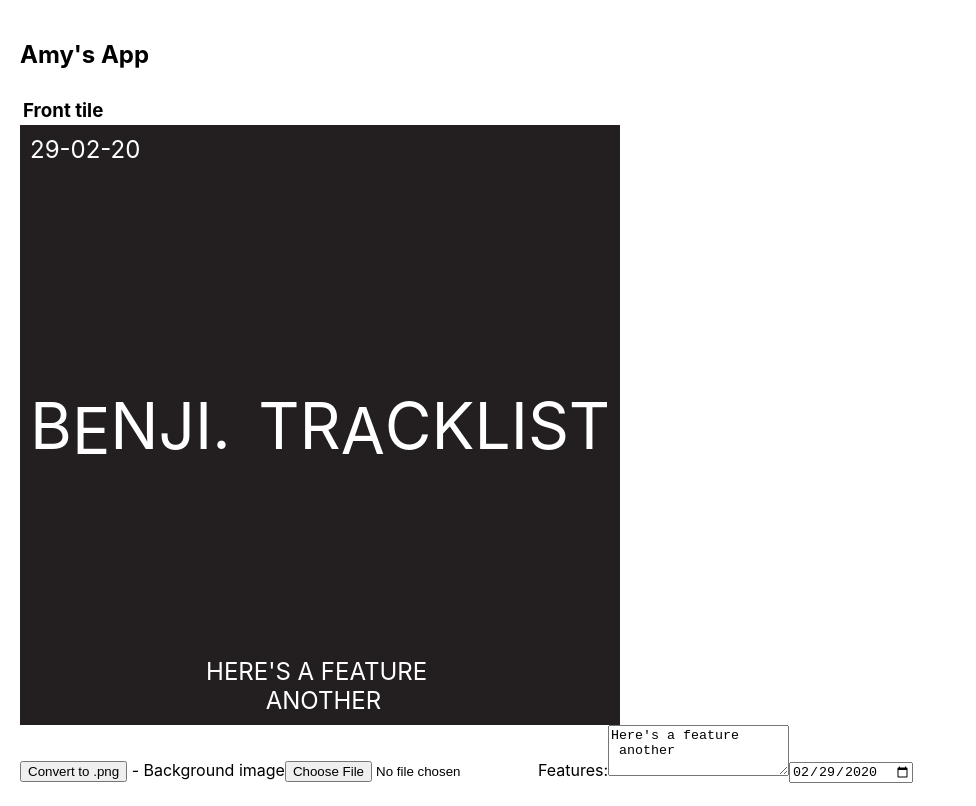
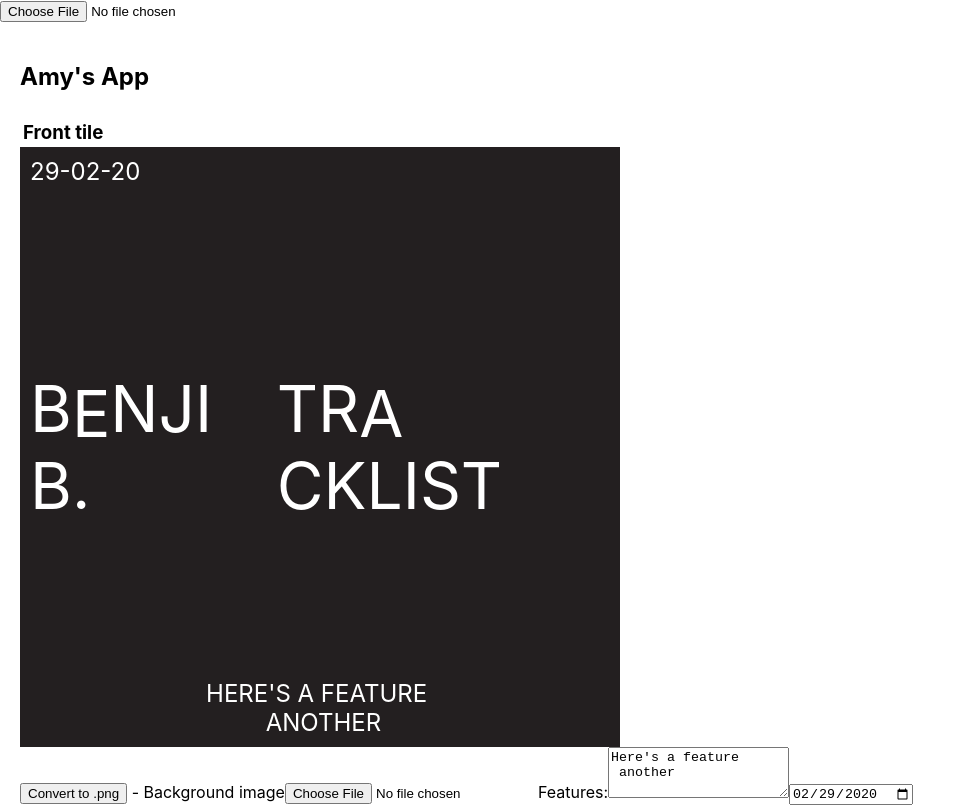
Before and after one commit to atomcorp/amys, a React (Create React App) app: page / in a window 1280 px wide. Shown: the top 806 px of the page, without its empty margins (0-976 px from the left). Built offline with nearby package versions, Linux system fonts and the light colour scheme.

Commit message:
csv to json

```diff
--- a/package.json
+++ b/package.json
@@ -11,6 +11,7 @@
     "@types/node": "^12.0.0",
     "@types/react": "^16.9.0",
     "@types/react-dom": "^16.9.0",
+    "csvtojson": "^2.0.10",
     "dom-to-image": "^2.6.0",
     "file-saver": "^2.0.2",
     "immer": "^5.3.6",
--- a/src/App.tsx
+++ b/src/App.tsx
@@ -1,13 +1,52 @@
-import React from "react";
-import dataJson from "data.json";
+import React, { useState } from "react";
+import csvtojson from "csvtojson";
 
 import Tiles from "components/Tiles/Tiles";
 import { TrackType } from "types";
 
 function App() {
-  const data: TrackType[] = dataJson;
+  const [data, setData] = useState<TrackType[]>([]);
   return (
     <div className="App">
+      <input
+        type="file"
+        accept=".csv"
+        onChange={e => {
+          const target = e.target as HTMLInputElement;
+          if (target.files != null && target.files.length > 0) {
+            const fileBlob = target.files[0];
+            const reader = new FileReader();
+            reader.onload = () => {
+              if (typeof reader.result === "string") {
+                csvtojson()
+                  .fromString(reader.result)
+                  .then(function(result) {
+                    try {
+                      setData(
+                        result.map(item => ({
+                          ...item,
+                          Page: parseInt(item.Page)
+                        }))
+                      );
+                    } catch (error) {
+                      console.error("invalid data");
+                    }
+                  });
+              }
+            };
+            reader.readAsText(fileBlob);
+          }
+        }}
+      />
+      {data.length > 0 && (
+        <button
+          onClick={() => {
+            setData([]);
+          }}
+        >
+          Clear tiles
+        </button>
+      )}
       <Tiles data={data} />
     </div>
   );
--- a/src/components/FrontTile/FrontTile.tsx
+++ b/src/components/FrontTile/FrontTile.tsx
@@ -84,7 +84,7 @@ const TileFront = () => {
           <div className={css.date}>{formatDate(state.date)}</div>
           <div className={css.title}>
             <span>
-              B<span className={css.drop}>E</span>NJI.
+              B<span className={css.drop}>E</span>NJI B.
             </span>
             <span>
               TR
--- a/src/components/Tile/Tile.tsx
+++ b/src/components/Tile/Tile.tsx
@@ -13,7 +13,7 @@ type TileType = {
 };
 
 const handleNewLines = (string: String) => {
-  return string.split("\n").map((string, i, ogArr) => {
+  return string.split("<br>").map((string, i, ogArr) => {
     if (ogArr.length - 1 > i) {
       return (
         <span key={i}>
```
Also changed, not shown: src/data.csv, 2 other files (tests, documents, lock files or other folders).
